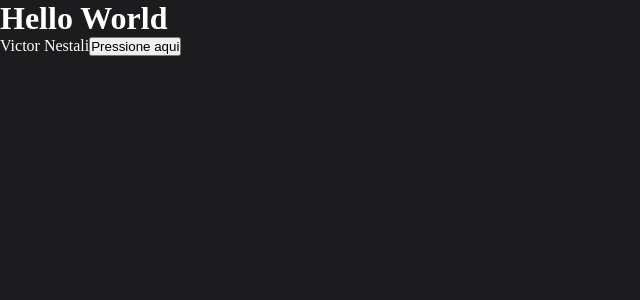
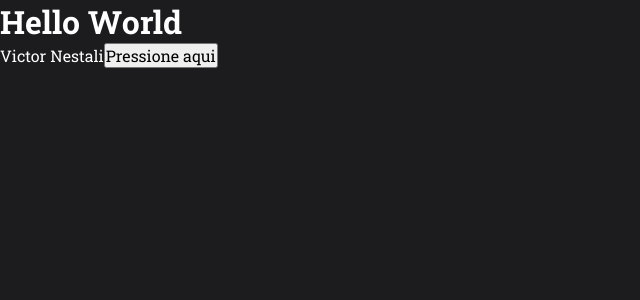
Before and after one commit to devnestali/rocketmovies, a React (Vite) app: page / in a window 1280 px wide. Shown: the top 300 px of the page, without its empty margins (0-640 px from the left). Built offline with nearby package versions, Linux system fonts and the light colour scheme.

Commit message:
personalizing font for the project

```diff
--- a/index.html
+++ b/index.html
@@ -1,9 +1,14 @@
 <!doctype html>
 <html lang="en">
   <head>
+    <link rel="preconnect" href="https://fonts.googleapis.com">
+    <link rel="preconnect" href="https://fonts.gstatic.com" crossorigin>
+
     <meta charset="UTF-8" />
     <meta name="viewport" content="width=device-width, initial-scale=1.0" />
+
     <title>RocketMovies</title>
+    <link href="https://fonts.googleapis.com/css2?family=Roboto+Slab:wght@100..900&family=Roboto:wght@400;700&display=swap" rel="stylesheet">
   </head>
   <body>
     <div id="root"></div>
--- a/src/styles/global.js
+++ b/src/styles/global.js
@@ -7,9 +7,22 @@
     box-sizing: border-box;
   }
 
+  :root {
+    font-size: 62.5%;
+  }
+
   body {
     background: ${({ theme }) => theme.COLORS.BACKGROUND_900};
     color: ${({ theme }) => theme.COLORS.WHITE};
+
+    -webkit-font-smoothing: antialiased;
+    -moz-osx-font-smoothing: grayscale;
+  }
+
+  body, input, button, textarea {
+    font-family: 'Roboto Slab', sans-serif;
+    font-size: 1.6rem;
+    outline: none;
   }
 
   a {
@@ -24,4 +37,6 @@
   button:hover, a:hover {
     filter: brightness(0.9);
   }
+
+
 `;
```
